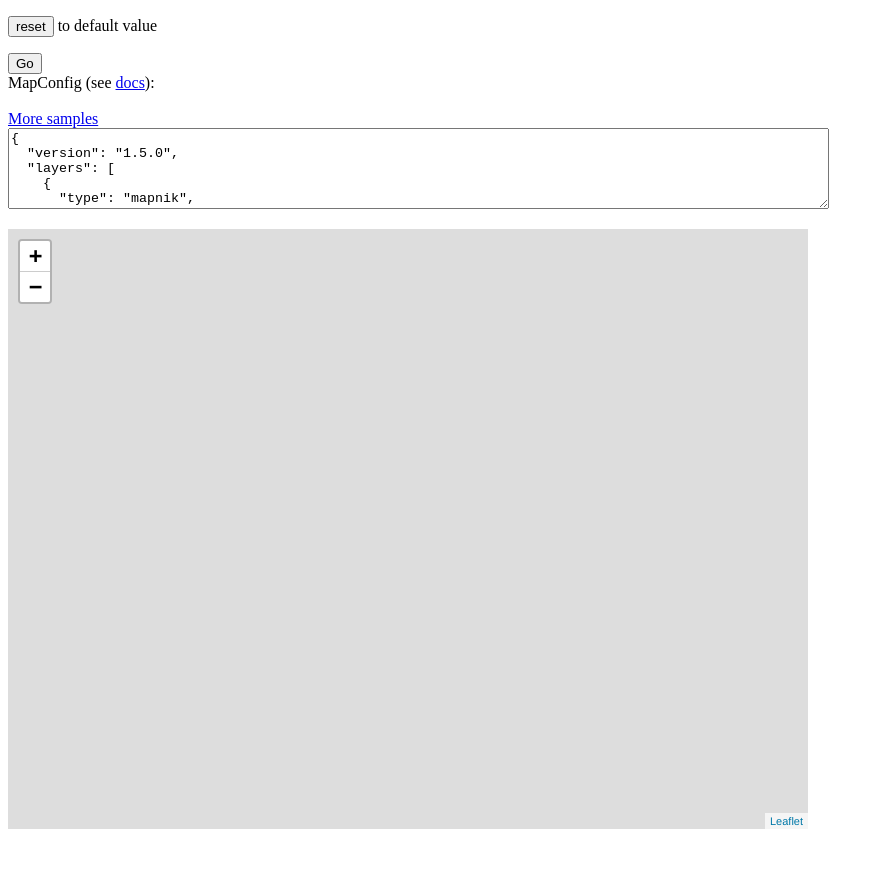
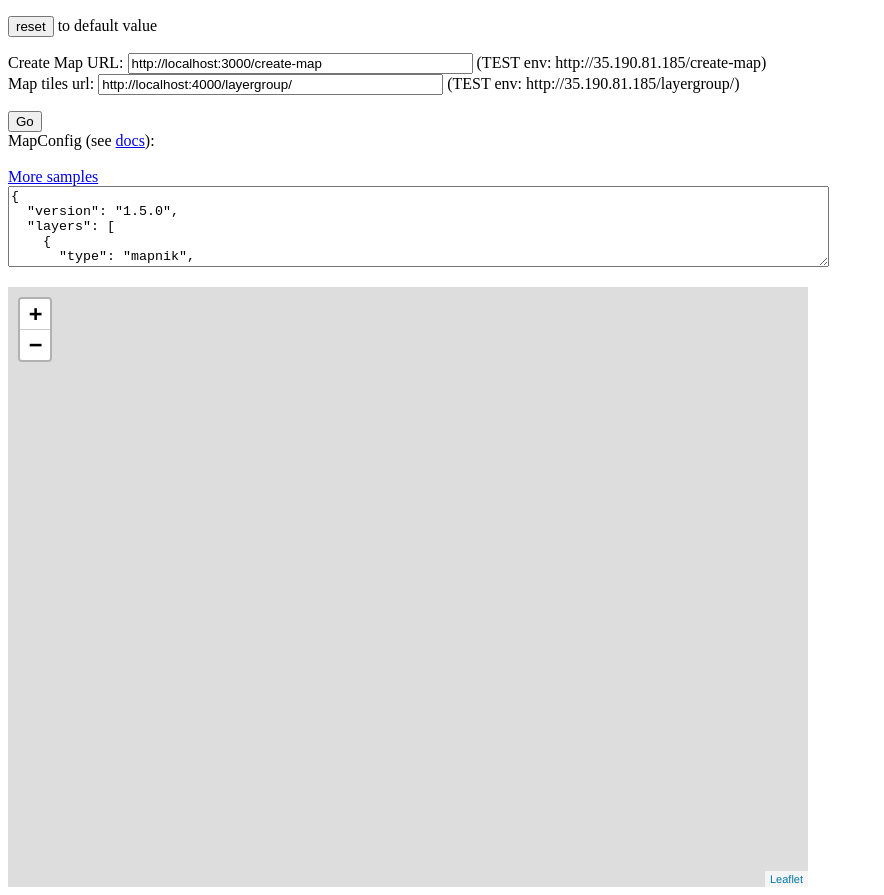
Before and after one commit to akvo/akvo-flow-maps, a plain HTML site: page viewer/index.html in a window 1280 px wide. Both pictures are taken after a click on the button "Go". Shown: the whole page, without its empty margins (0-884 px from the left). Before the commit the page ends 837 px from the top, so only its background shows below. Drawn offline with nearby package versions, Linux system fonts and the light colour scheme; no server answers.

Commit message:
[#3] Removing hardcoded urls from viewer

```diff
--- a/viewer/index.html
+++ b/viewer/index.html
@@ -38,7 +38,7 @@
               });
               layers = [];
 
-              var baseURL = 'http://35.190.81.185/layergroup/' + token;
+              var baseURL = $('#tilesUrl').val() + token;
               var tileLayer = new L.tileLayer(baseURL + '/{z}/{x}/{y}.png');
               var osm = new L.tileLayer('http://{s}.tile.openstreetmap.org/{z}/{x}/{y}.png',
 	                                {attribution: 'Map data © <a href="http://openstreetmap.org">OpenStreetMap</a> contributors'});
@@ -71,7 +71,7 @@
                 var mapConfig = $('#mapconfig').val().replace(/[\r\n]/gm,"");
 
                 $.ajax({
-                  url: 'http://35.190.81.185/create-map',
+                  url: $('#createUrl').val(),
                   headers: {
                     'Content-Type': 'application/json',
                   },
@@ -107,7 +107,9 @@
 <input type="button" id="reset" value="reset">
 to default value
 </p>
-
+Create Map URL: <input type="text" size="40" id="createUrl" value="http://localhost:3000/create-map"> (TEST env: http://35.190.81.185/create-map)
+<br/>
+Map tiles url: <input type="text" size="40" id="tilesUrl" value="http://localhost:4000/layergroup/"> (TEST env: http://35.190.81.185/layergroup/)
 <p>
 <input type="button" id="update_map" value="Go">
 <br />
```
